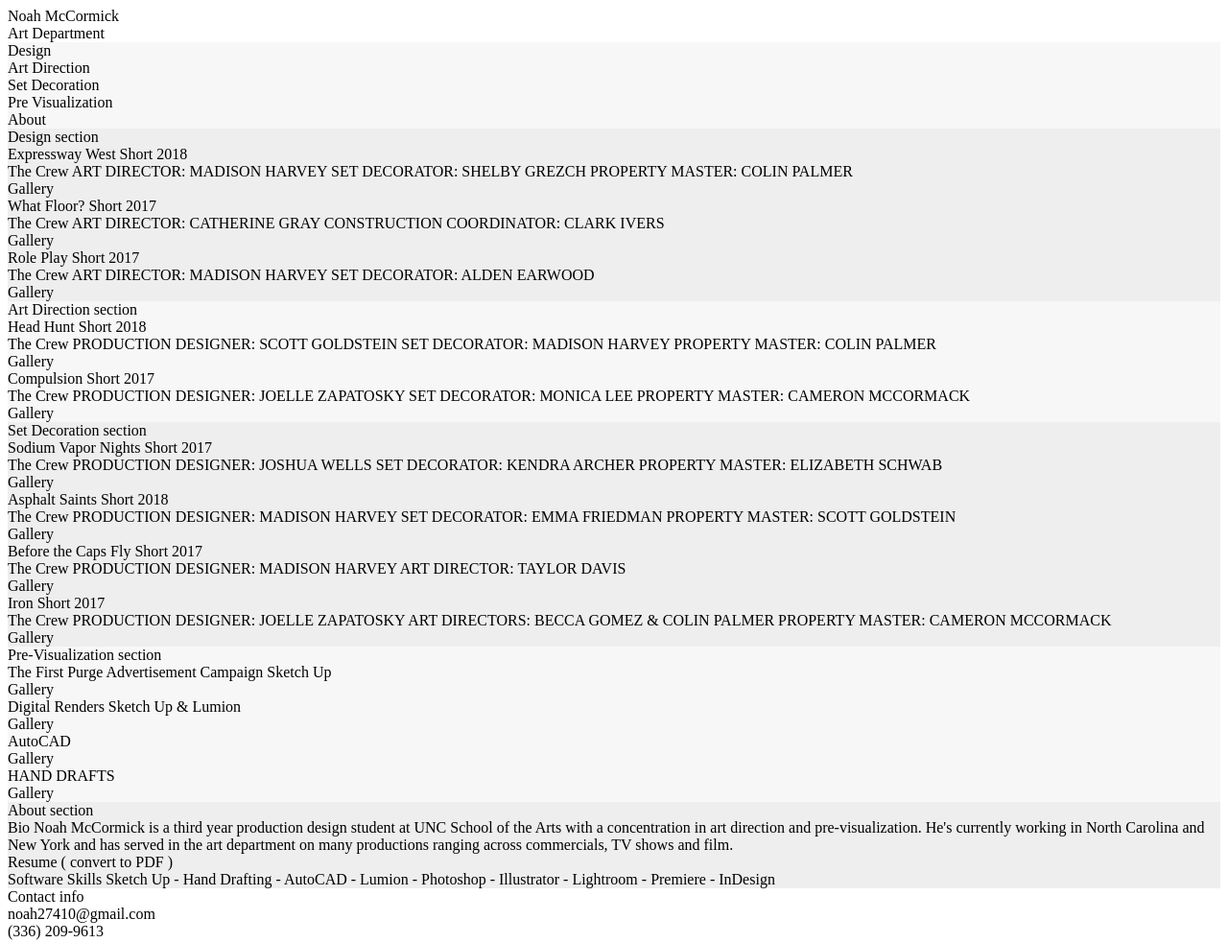
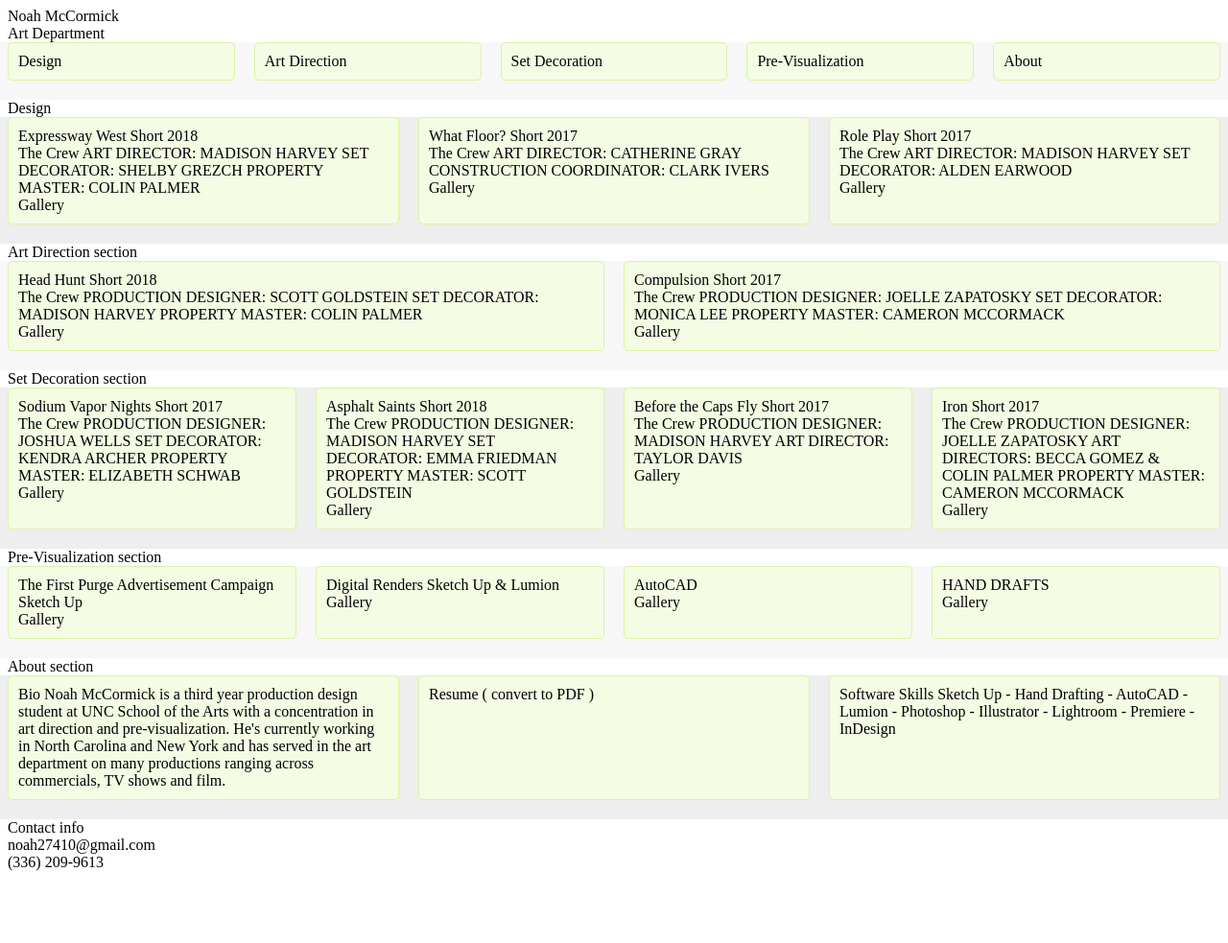
Before and after one commit to davidmccormick27410/noah, a website: page index.html in a window 1280 px wide. Shown: the whole page at 96% size. After the commit the page ends 916 px from the top, so only its background shows below. Drawn offline with Linux system fonts and the light colour scheme.

Commit message:
initial grid layout

```diff
--- a/index.html
+++ b/index.html
@@ -7,28 +7,30 @@
             <div>Noah McCormick</div>
             <div>Art Department</div>
         </header>
-        <section class="toc">
-            <div>
-                Design
-            </div>
-
-            <div>
-                Art Direction
-            </div>
-            <div>
-                Set Decoration
-            </div>
-            <div>
-                Pre Visualization
-            </div>
-            <div>
-                About
-            </div>
+        <section>
+            <ul class="toc">
+                <li>
+                    Design
+                </li>
+                <li>
+                    Art Direction
+                </li>
+                <li>
+                    Set Decoration
+                </li>
+                <li>
+                     Pre-Visualization
+                </li>
+                <li>
+                    About
+                </li>
+            </ul>
 
         </section>
+        Design
         <section class="design">
-            Design section
-            <section>
+
+            <section class="design__films">
                 Expressway West
                 Short 2018
                 <section>The Crew
@@ -40,7 +42,7 @@
                     Gallery
                 </section>
             </section>
-            <section>
+            <section  class="design__films">
                 What Floor?
                 Short 2017
                 <section>The Crew
@@ -51,7 +53,7 @@
                     Gallery
                 </section>
             </section>
-            <section>
+            <section  class="design__films">
                 Role Play
                 Short 2017
                 <section>The Crew
@@ -63,9 +65,10 @@
                 </section>
             </section>
         </section>
+        Art Direction section
         <section class="art_direction">
-            Art Direction section
-            <section>
+
+            <section class="art_direction__films">
                 Head Hunt
                 Short 2018
                 <section>The Crew
@@ -77,7 +80,7 @@
                     Gallery
                 </section>
             </section>
-            <section>
+            <section class="art_direction__films">
                 Compulsion
                 Short 2017
                 <section>The Crew
@@ -90,9 +93,10 @@
                 </section>
             </section>
         </section>
+        Set Decoration section
         <section class="set_decoration">
-            Set Decoration section
-            <section>
+
+            <section class="set_decoration__films">
                 Sodium Vapor Nights
                 Short 2017
                 <section>The Crew
@@ -104,7 +108,7 @@
                     Gallery
                 </section>
             </section>
-            <section>
+            <section  class="set_decoration__films">
                 Asphalt Saints
                 Short 2018
                 <section>The Crew
@@ -116,7 +120,7 @@
                     Gallery
                 </section>
             </section>
-            <section>
+            <section  class="set_decoration__films">
                 Before the Caps Fly
                 Short 2017
                 <section>The Crew
@@ -127,7 +131,7 @@
                     Gallery
                 </section>
             </section>
-            <section>
+            <section  class="set_decoration__films">
                 Iron
                 Short 2017
                 <section>The Crew
@@ -140,9 +144,10 @@
                 </section>
             </section>
         </section>
+        Pre-Visualization section
         <section class="pre-visualization">
-            Pre-Visualization section
-            <section>
+
+            <section class="pre-visualization__work">
                 The First Purge
                 Advertisement Campaign
                 Sketch Up
@@ -150,36 +155,37 @@
                     Gallery
                 </section>
             </section>
-            <section>
+            <section class="pre-visualization__work">
                 Digital Renders
                 Sketch Up & Lumion
                 <section>
                     Gallery
                 </section>
             </section>
-            <section>
+            <section class="pre-visualization__work">
                 AutoCAD
                 <section>
                     Gallery
                 </section>
             </section>
-            <section>
+            <section class="pre-visualization__work">
                 HAND DRAFTS
                 <section>
                     Gallery
                 </section>
             </section>
         </section>
+        About section
         <section class="about">
-            About section
-            <section>
+
+            <section class="about__items">
                 Bio
                 Noah McCormick is a third year production design student at UNC School of the Arts with a concentration in art direction and pre-visualization. He's currently working in North Carolina and New York and has served in the art department on many productions ranging across commercials, TV shows and film.
             </section>
-            <section>
+            <section class="about__items">
                 Resume ( convert to PDF )
             </section>
-            <section>
+            <section class="about__items">
                 Software Skills
                 Sketch Up - Hand Drafting - AutoCAD - Lumion - Photoshop - Illustrator - Lightroom - Premiere - InDesign
             </section>
--- a/sass/layout/_footer.scss
+++ b/sass/layout/_footer.scss
@@ -0,0 +1,3 @@
+footer {
+
+}
--- a/sass/layout/_grid.scss
+++ b/sass/layout/_grid.scss
@@ -1,5 +1,31 @@
 .toc {
-  display: flex;
-  flex-direction: column;
-  flex-wrap: wrap;
+  display: grid;
+  grid-template-columns: repeat(auto-fit, minmax(15rem,1fr));
 }
+
+.design {
+  display: grid;
+  grid-template-columns: repeat(auto-fit, minmax(15rem,1fr));
+}
+
+.art_direction {
+  display: grid;
+  grid-template-columns: repeat(auto-fit, minmax(15rem,1fr));
+}
+
+.set_decoration {
+  display: grid;
+  grid-template-columns: repeat(auto-fit, minmax(15rem,1fr));
+}
+
+.pre-visualization {
+  display: grid;
+  grid-template-columns: repeat(auto-fit, minmax(15rem,1fr));
+
+}
+
+.about {
+  display: grid;
+  grid-template-columns: repeat(auto-fit, minmax(15rem,1fr));
+
+}
--- a/sass/layout/_header.scss
+++ b/sass/layout/_header.scss
@@ -0,0 +1,3 @@
+header {
+
+}
--- a/sass/main.scss
+++ b/sass/main.scss
@@ -2,19 +2,15 @@
 @import 'abstracts/functions';
 @import 'abstracts/mixins';
 @import 'abstracts/placeholders';
-
 @import 'base/animations';
 @import 'base/reset';
 @import 'base/typography';
-
 @import 'layout/navigation';
 @import 'layout/grid';
 @import 'layout/header';
 @import 'layout/footer';
 @import 'layout/sidebar';
-
 @import 'components/buttons';
 @import 'components/carousel';
-
 @import 'pages/home';
 @import 'pages/contact';
--- a/sass/pages/_home.scss
+++ b/sass/pages/_home.scss
@@ -1,23 +1,95 @@
+
+
 .toc {
+  margin: 0 -10px;
+  padding: 0;
+  list-style: none;
+  background-color: $color-grey-light-1;
 
-    background-color: $color-grey-light-1;
+  li {
+    background-color: #f4fce3;
+    border: 1px solid #d8f5a2;
+    margin: 0 10px 20px 10px;
+    padding: 10px;
+    border-radius: 5px;
+  }
 }
+
 .design {
-    background-color: $color-grey-light-2;
+  margin: 0 -10px;
+  padding: 0;
+  list-style: none;
+  background-color: $color-grey-light-2;
 
+  &__films {
+    background-color: #f4fce3;
+    border: 1px solid #d8f5a2;
+    margin: 0 10px 20px 10px;
+    padding: 10px;
+    border-radius: 5px;
+  }
 }
+
 .art_direction {
-    background-color: $color-grey-light-1;
+  margin: 0 -10px;
+  padding: 0;
+  list-style: none;
+  background-color: $color-grey-light-1;
 
+  &__films {
+    background-color: #f4fce3;
+    border: 1px solid #d8f5a2;
+    margin: 0 10px 20px 10px;
+    padding: 10px;
+    border-radius: 5px;
+  }
 }
+
 .set_decoration {
-    background-color: $color-grey-light-2;
+  margin: 0 -10px;
+  padding: 0;
+  list-style: none;
+  background-color: $color-grey-light-2;
 
+  &__films {
+    background-color: #f4fce3;
+    border: 1px solid #d8f5a2;
+    margin: 0 10px 20px 10px;
+    padding: 10px;
+    border-radius: 5px;
+  }
 }
+
 .pre-visualization {
-    background-color: $color-grey-light-1;
+  margin: 0 -10px;
+  padding: 0;
+  list-style: none;
+  background-color: $color-grey-light-1;
 
+  &__work {
+    background-color: #f4fce3;
+    border: 1px solid #d8f5a2;
+    margin: 0 10px 20px 10px;
+    padding: 10px;
+    border-radius: 5px;
+  }
 }
+
 .about {
-    background-color: $color-grey-light-2;
+  margin: 0 -10px;
+  padding: 0;
+  list-style: none;
+  background-color: $color-grey-light-2;
+
+  &__items {
+    background-color: #f4fce3;
+    border: 1px solid #d8f5a2;
+    margin: 0 10px 20px 10px;
+    padding: 10px;
+    border-radius: 5px;
+  }
 }
+
+ul {
+  list-style: none;
+}
```
Also changed, not shown: css/style.css, sass/abstracts/_variables.scss (line endings or trailing spaces).
